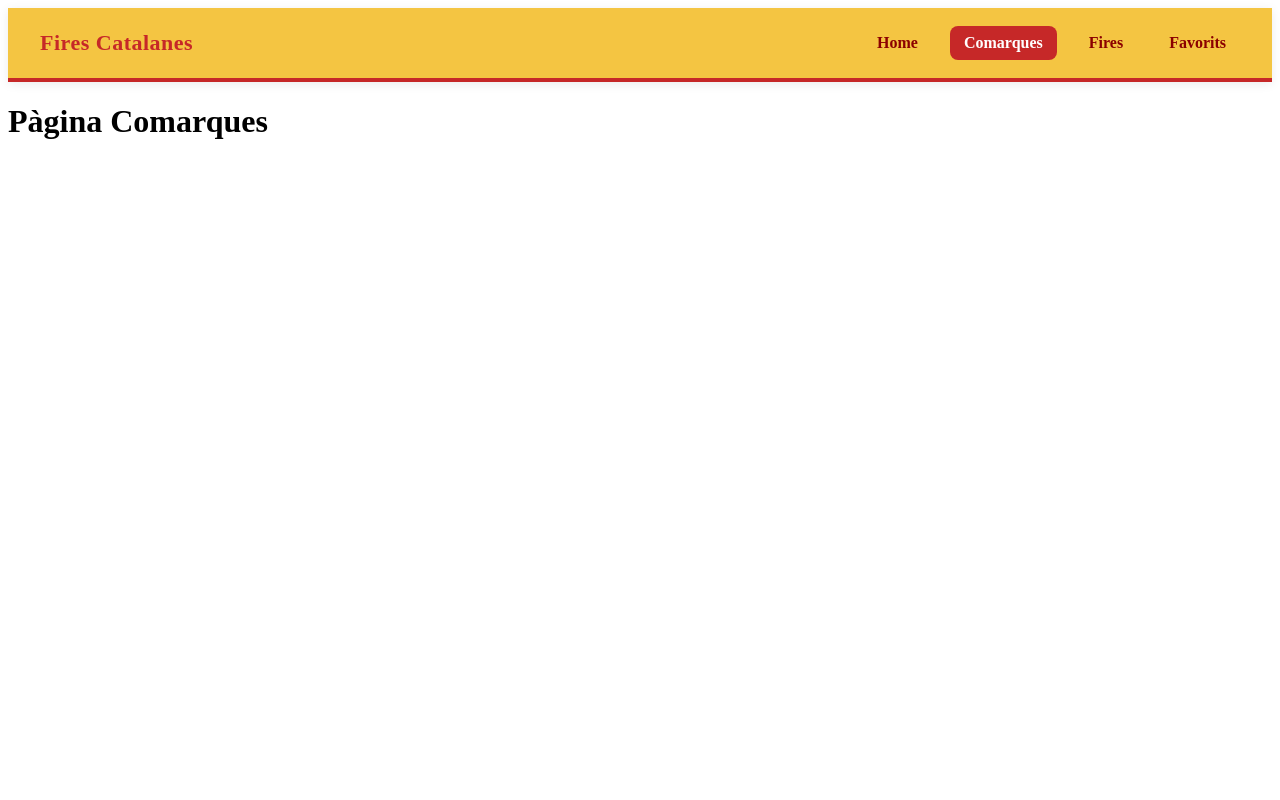
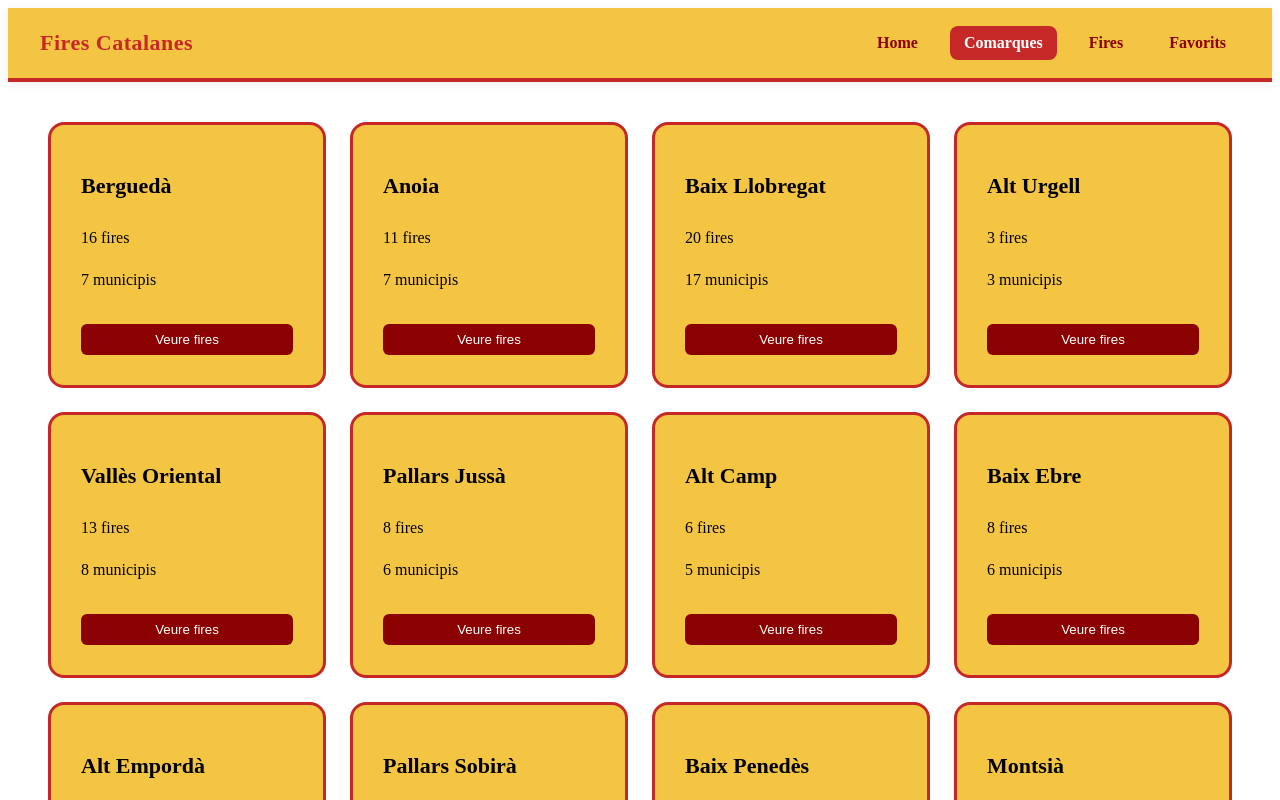
Before and after one commit to Akram1151/fires-catalanes, an Angular app: page /comarques in a window 1280 px wide. Shown: the top 800 px of the page. Built offline with nearby package versions, Linux system fonts and the light colour scheme.

Commit message:
feat: llistat comarques

```diff
--- a/src/app/app.routes.ts
+++ b/src/app/app.routes.ts
@@ -1,8 +1,8 @@
 import { Routes } from '@angular/router';
 import { Home } from './view/pages/home/home';
-import { Comarques } from './view/pages/comarques/comarques';
 import { Fires } from './view/pages/fires/fires';
 import { Favorits } from './view/pages/favorits/favorits';
+import { ComarcaList } from './view/elements/comarca-list/comarca-list';
 
 export const routes: Routes = [
     {
@@ -11,7 +11,7 @@ export const routes: Routes = [
     },
     {
         path: 'comarques',
-        component: Comarques
+        component: ComarcaList
     },
     {
         path: 'fires',
--- /dev/null
+++ b/src/app/view/elements/comarca-list/comarca-list.css
@@ -0,0 +1,46 @@
+.comarques-container {
+  display: grid;
+  grid-template-columns: repeat(auto-fit, minmax(250px, 1fr));
+  gap: 24px;
+  padding: 40px;
+}
+
+.comarca-card {
+  background: #f4c542;
+  border: 3px solid #c62828;
+  border-radius: 16px;
+  padding: 30px;
+  min-height: 200px;
+
+  display: flex;
+  flex-direction: column;
+  justify-content: space-between;
+
+  transition: 0.3s;
+  cursor: pointer;
+}
+
+.comarca-card:hover {
+  transform: translateY(-8px) scale(1.02);
+  background: #c62828;
+  color: white;
+}
+
+.comarca-card h2 {
+  font-size: 22px;
+  margin-bottom: 10px;
+}
+
+.comarca-card p {
+  margin: 4px 0;
+}
+
+.comarca-card button {
+  margin-top: 15px;
+  padding: 8px;
+  border: none;
+  background: #8b0000;
+  color: white;
+  border-radius: 6px;
+  cursor: pointer;
+}
--- /dev/null
+++ b/src/app/view/elements/comarca-list/comarca-list.html
@@ -0,0 +1,12 @@
+<div class="comarques-container">
+  @for (comarca of comarques; track comarca) {
+    <div class="comarca-card">
+    <h2>{{ comarca.name }}</h2>
+
+    <p>{{ comarca.totalFires }} fires</p>
+    <p>{{ comarca.totalMunicipis }} municipis</p>
+
+    <button>Veure fires</button>
+    </div>
+  }
+</div>
--- /dev/null
+++ b/src/app/view/elements/comarca-list/comarca-list.ts
@@ -0,0 +1,42 @@
+import { Component } from '@angular/core';
+import { CATALAN_FAIRS } from '../../../model/fairs';
+
+@Component({
+  selector: 'app-comarca-list',
+  templateUrl: './comarca-list.html',
+  styleUrl: './comarca-list.css',
+})
+export class ComarcaList {
+  fairs = CATALAN_FAIRS;
+
+  comarques: any[] = [];
+
+  constructor() {
+    this.getUniqueComarques();
+  }
+
+  getUniqueComarques() {
+    const mapa = new Map();
+
+    this.fairs.forEach(f => {
+      if (!mapa.has(f.regionName)) {
+        mapa.set(f.regionName, {
+          name: f.regionName,
+          fires: [],
+        });
+      }
+
+      mapa.get(f.regionName).fires.push(f);
+    });
+
+    this.comarques = Array.from(mapa.values()).map(c => {
+      const municipis = new Set(c.fires.map((f: any) => f.municipalityName));
+
+      return {
+        name: c.name,
+        totalFires: c.fires.length,
+        totalMunicipis: municipis.size,
+      };
+    });
+  }
+}
--- a/src/app/view/pages/comarques/comarques.html
+++ /dev/null
@@ -1 +0,0 @@
-<h1>Pàgina Comarques</h1>
```
Also changed, not shown: src/app/view/pages/comarques/comarques.ts (deleted, +0 -11 lines), src/app/view/pages/comarques/comarques.css (deleted), 1 other file (tests, documents, lock files or other folders).
